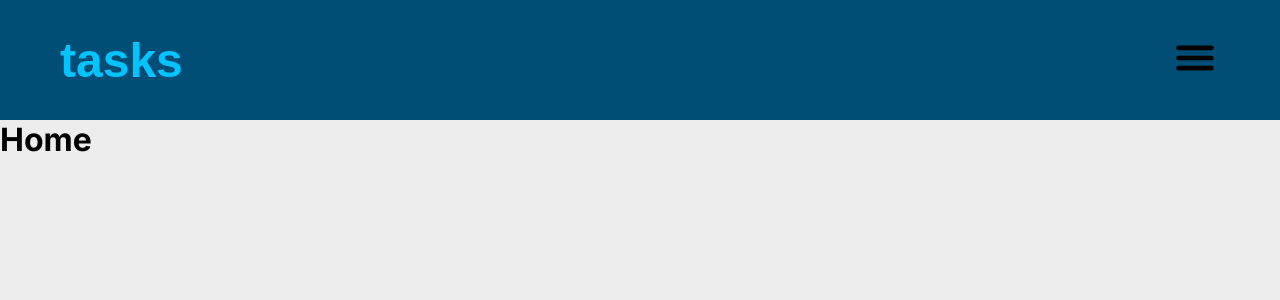
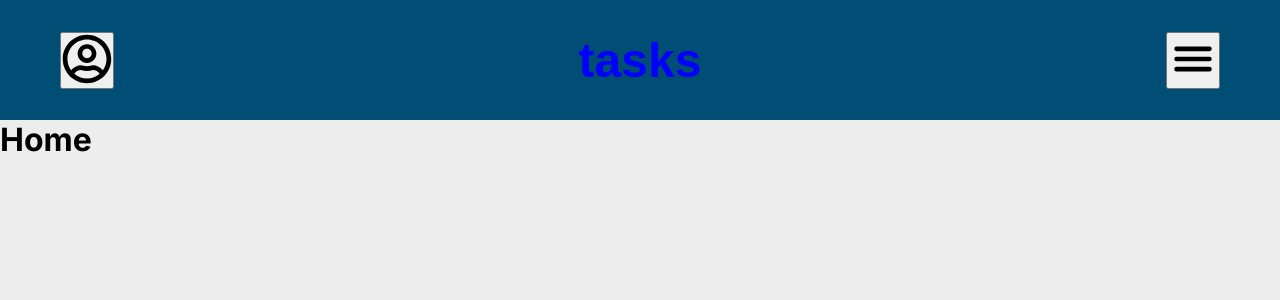
Before and after one commit to lz-junior/tasks, a React (Vite) app: page / in a window 1280 px wide. Shown: the top 300 px of the page. Built offline with nearby package versions, Linux system fonts and the light colour scheme; a web font is replaced by a local one.

Commit message:
toastify start

```diff
--- a/package.json
+++ b/package.json
@@ -13,7 +13,8 @@
     "react": "^18.2.0",
     "react-dom": "^18.2.0",
     "react-icons": "^5.0.1",
-    "react-router-dom": "^6.22.1"
+    "react-router-dom": "^6.22.1",
+    "react-toastify": "^10.0.4"
   },
   "devDependencies": {
     "@types/react": "^18.2.56",
--- a/src/App.tsx
+++ b/src/App.tsx
@@ -1,10 +1,14 @@
 import { Outlet } from 'react-router-dom';
+import { ToastContainer } from 'react-toastify';
+import 'react-toastify/dist/ReactToastify.css';
+
 
 
 function App() {
   return (
     <div>
       <Outlet/>
+      <ToastContainer autoClose={3000}/>
     </div>
   )
 }
--- a/src/components/Header/header.css
+++ b/src/components/Header/header.css
@@ -12,5 +12,23 @@
   text-align: center;
   font-size: 3rem;
   font-family: "Koulen", sans-serif;
-  color: rgb(0, 195, 255);
+  color: #00c3ff;
 }
+
+@media screen and (min-width: 768px) {
+  .title-header {
+    color: red;
+  }
+}
+
+@media screen and (min-width: 1024px) {
+  .title-header {
+    color: green;
+  }
+}
+
+@media screen and (min-width: 1200px) {
+  .title-header {
+    color: blue;
+  }
+}
--- a/src/components/Header/index.tsx
+++ b/src/components/Header/index.tsx
@@ -1,14 +1,18 @@
 import { IoMenu } from "react-icons/io5";
+import { FaRegUserCircle } from "react-icons/fa";
 import './header.css';
 
 
 const Header = ()=> {
   return (
     <div className='div-header'>
+      <button>
+        <FaRegUserCircle size={50}/>
+      </button>
       <h1 className='title-header'>tasks</h1>
-      <div className="teste">
-      <IoMenu size={50}/>
-      </div>
+      <button>
+        <IoMenu size={50}/>
+      </button>
     </div>
   )
 }
--- a/src/pages/Login/index.tsx
+++ b/src/pages/Login/index.tsx
@@ -2,6 +2,7 @@ import { useState } from 'react';
 import { useNavigate } from 'react-router-dom';
 import { FcGoogle } from "react-icons/fc";
 import { FaFacebook } from "react-icons/fa6";
+import { toast } from 'react-toastify'
 import './login.css';
 
 
@@ -16,10 +17,10 @@ const Login = ()=> {
     e.preventDefault();
 
     if (email !== 'teste@teste.com' && password !== '123123' ) {
-      alert("e-mail e/ou senha inválido")
+      toast.error("invalid email or password!")
     } else {
       navigate('/');
-      alert("login realizado")
+      toast.success("Welcome")
     }
   }
 
```
Also changed, not shown: 1 other file (tests, documents, lock files or other folders).
